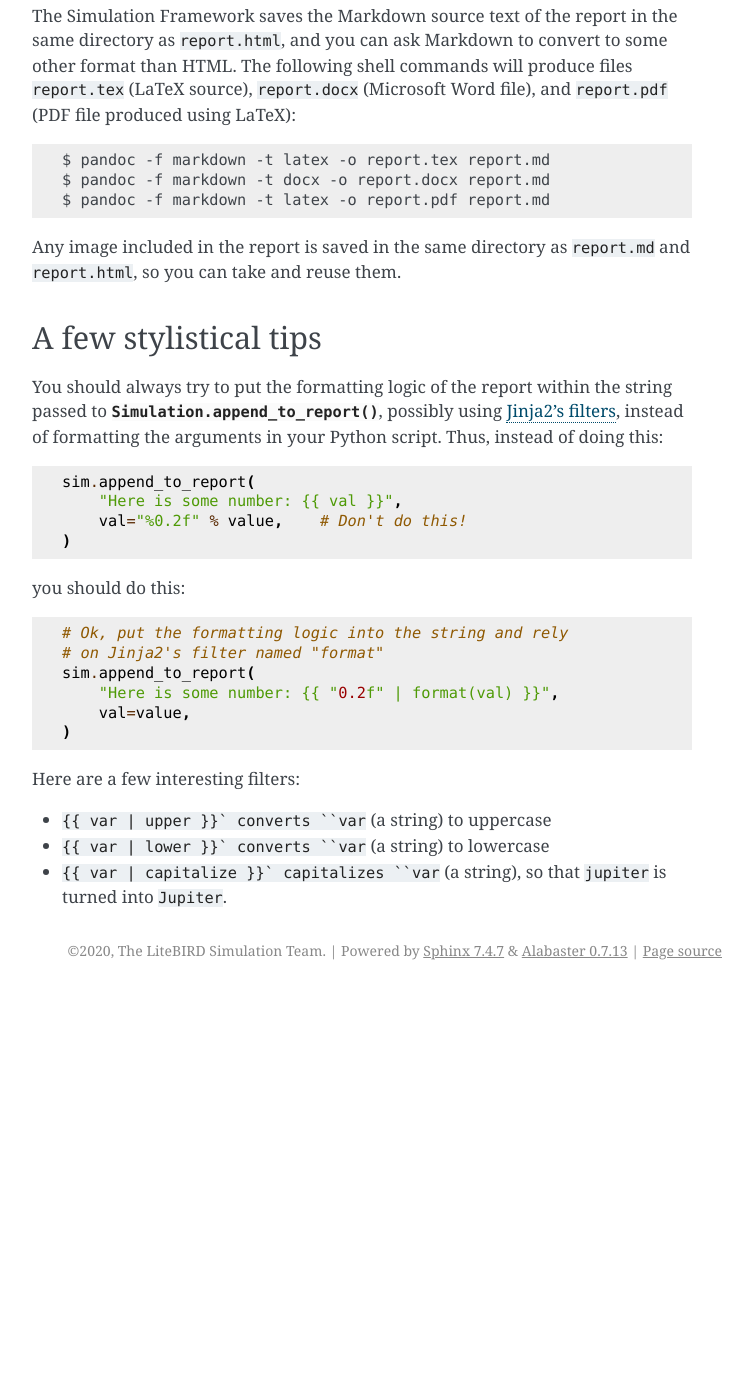
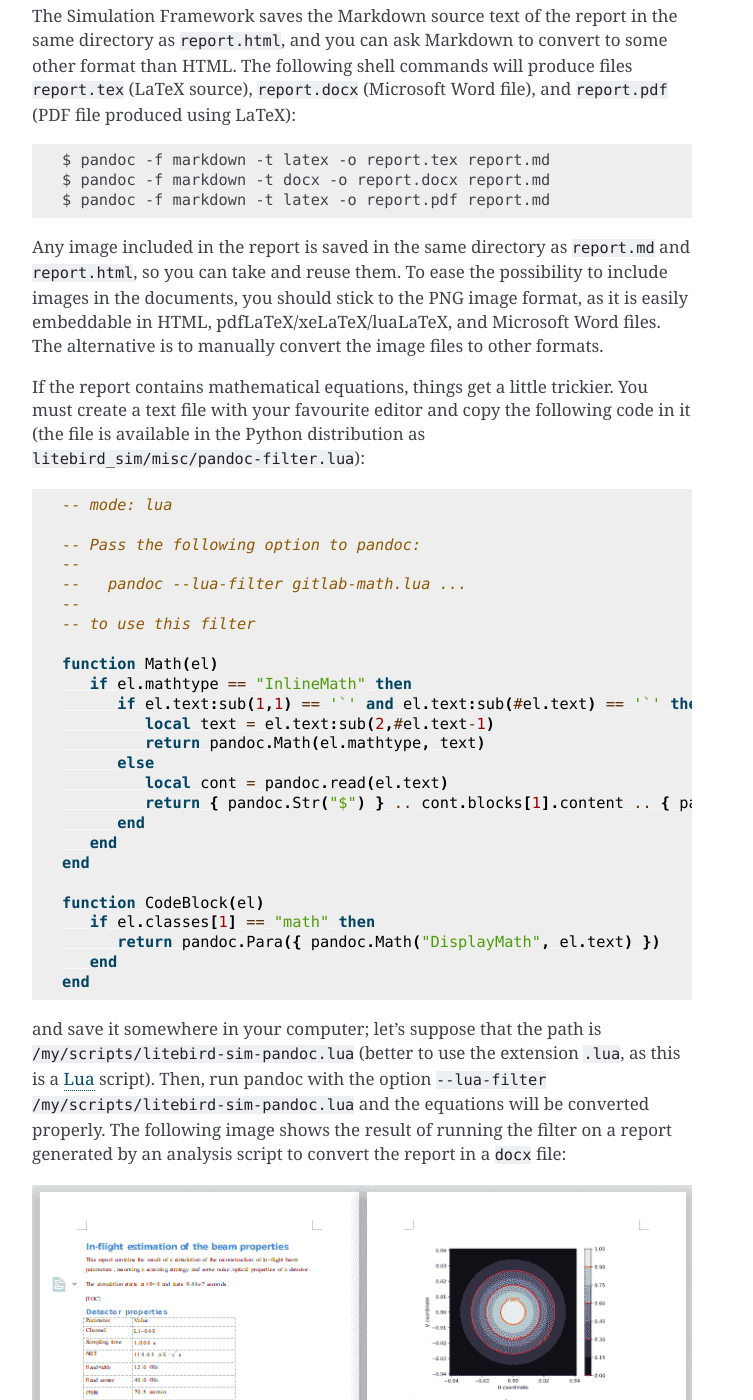
Before and after one commit to litebird/litebird_sim, a Sphinx documentation site: the page built from docs/source/reports.rst, in a window 1280 px wide and 1400 px high, scrolled down 1845 px. Shown: the whole window, without its empty margins (388-1141 px from the left). Built offline with Sphinx 7.4.7, drawn with Linux system fonts in a browser that asks for light colours; before the commit the page ends 2835 px from its top, so only the background shows below that; some of the changed text lies outside the part shown.

Commit message:
Improve the docs (section "Creating reports")

```diff
--- a/docs/source/reports.rst
+++ b/docs/source/reports.rst
@@ -102,7 +102,65 @@ LaTeX):
    $ pandoc -f markdown -t latex -o report.pdf report.md
 
 Any image included in the report is saved in the same directory as
-``report.md`` and ``report.html``, so you can take and reuse them.
+``report.md`` and ``report.html``, so you can take and reuse them. To
+ease the possibility to include images in the documents, you should
+stick to the PNG image format, as it is easily embeddable in HTML,
+pdfLaTeX/xeLaTeX/luaLaTeX, and Microsoft Word files. The alternative
+is to manually convert the image files to other formats.
+
+If the report contains mathematical equations, things get a little
+trickier. You must create a text file with your favourite editor and
+copy the following code in it (the file is available in the Python
+distribution as ``litebird_sim/misc/pandoc-filter.lua``):
+
+.. code-block:: lua
+
+   -- mode: lua
+
+   -- Pass the following option to pandoc:
+   --
+   --   pandoc --lua-filter gitlab-math.lua ...
+   --
+   -- to use this filter
+
+   function Math(el)
+      if el.mathtype == "InlineMath" then
+         if el.text:sub(1,1) == '`' and el.text:sub(#el.text) == '`' then
+            local text = el.text:sub(2,#el.text-1)
+            return pandoc.Math(el.mathtype, text)
+         else
+            local cont = pandoc.read(el.text)
+            return { pandoc.Str("$") } .. cont.blocks[1].content .. { pandoc.Str("$") }
+         end
+      end
+   end
+
+   function CodeBlock(el)
+      if el.classes[1] == "math" then
+         return pandoc.Para({ pandoc.Math("DisplayMath", el.text) })
+      end
+   end
+
+
+and save it somewhere in your computer; let's suppose that the path is
+``/my/scripts/litebird-sim-pandoc.lua`` (better to use the extension
+``.lua``, as this is a `Lua <https://www.lua.org/>`_ script). Then,
+run pandoc with the option ``--lua-filter
+/my/scripts/litebird-sim-pandoc.lua`` and the equations will be
+converted properly. The following image shows the result of running
+the filter on a report generated by an analysis script to convert the
+report in a ``docx`` file:
+
+.. image:: images/litebird_sim_sample_report_docx.png
+
+And here is a screenshot of one page of the PDF file that has been
+produced by Pandoc by converting the same document to a LaTeX file:
+
+.. image:: images/litebird_sim_sample_report_latex.png
+
+Converting reports to LaTeX is particularly handy when you want to
+re-use tables written in the report, as these are notoriously a pain
+to write manually in LaTeX.
 
 
 A few stylistical tips
@@ -125,7 +183,7 @@ you should do this::
   # Ok, put the formatting logic into the string and rely
   # on Jinja2's filter named "format"
   sim.append_to_report(
-      "Here is some number: {{ "0.2f" | format(val) }}",
+      'Here is some number: {{ "0.2f" | format(val) }}',
       val=value,
   )
 
@@ -137,3 +195,29 @@ Here are a few interesting filters:
 
 - ``{{ var | capitalize }}` capitalizes ``var`` (a string), so that
   ``jupiter`` is turned into ``Jupiter``.
+
+Finally, if the report is getting larger and larger, it is advisable
+to move the string passed to :meth:`.Simulation.append_to_report` in a
+separate file and load it at runtime. So, regarding the short example
+above, you would put the following text in a file
+``my_template_report.md``:
+
+.. code-block:: text
+
+  Here is some number: {{ "0.2f" | format(val) }}
+  Blah blah blah
+
+  Here follows a few very long paragraphs...
+
+  And here some more text...
+
+and then you would load it in your script in the following way::
+
+  with open("my_template_report.md", "rt") as inpf:
+      template = "".join(inpf.readlines())
+
+  sim.append_to_report(template, val=value)
+
+Again, this should be done only when the report is going to include
+several lines of text: in this way, the Python script is not cluttered
+and is easier to read.
```
Also changed, not shown: pyproject.toml (+6 -1 lines), docs/source/images/litebird_sim_sample_report_docx.png (added), docs/source/images/litebird_sim_sample_report_latex.png (added), 1 other file.
